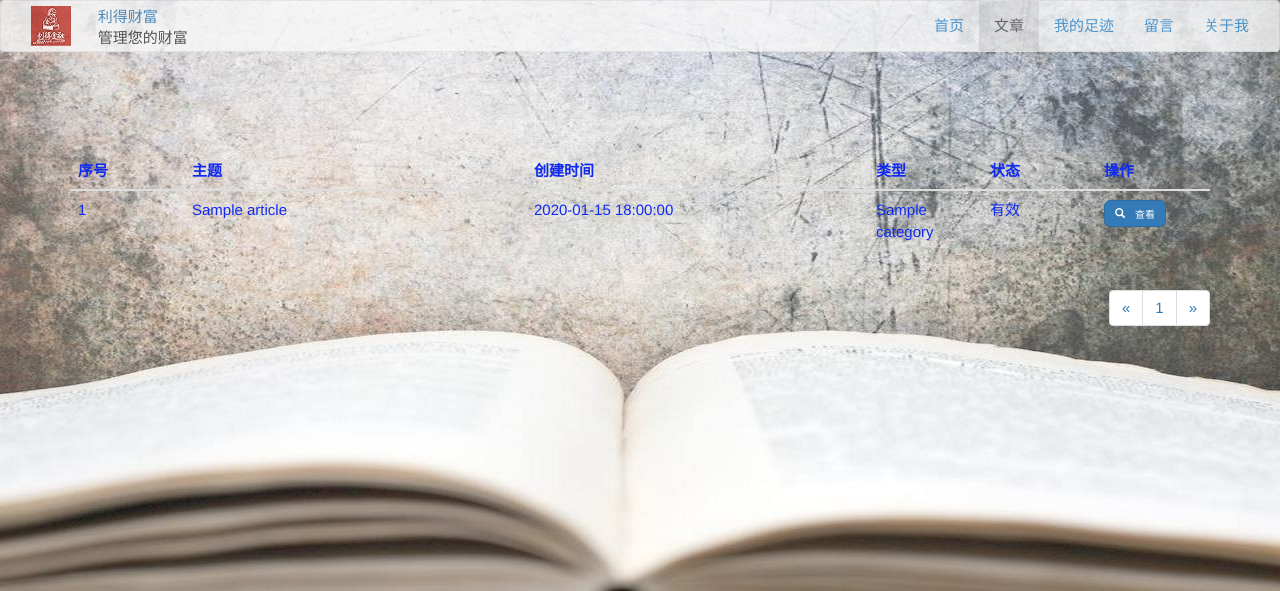
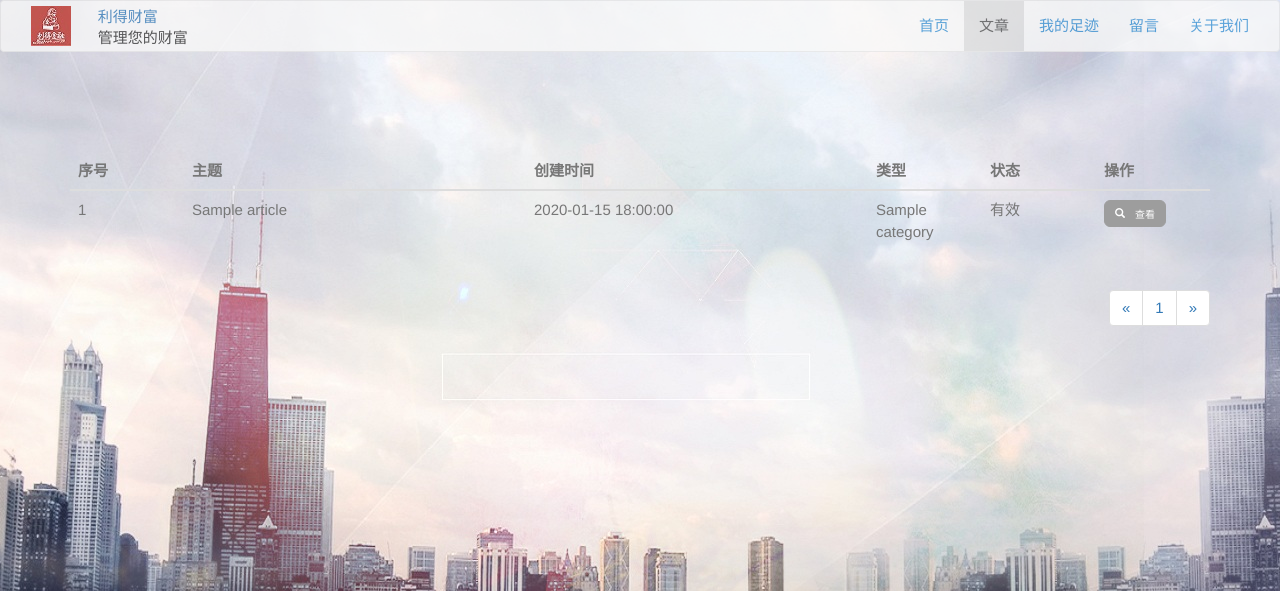
Before and after one commit to DealerSo/Django, a Django app: page /article/listArticles in a window 1280 px wide. Shown: the top 591 px of the page. Run offline with Django 4.2, Linux system fonts and the light colour scheme; tables that the repository leaves empty hold one stand-in row (values such as "Sample post"); some libraries are stand-ins or nearby versions.

Commit message:
my website django project

```diff
--- /dev/null
+++ b/mywebsite/comments/urls.py
@@ -0,0 +1,6 @@
+from django.conf.urls import url
+import comments.views
+
+urlpatterns = [
+    url('^addComments', comments.views.addComments)
+]
--- a/mywebsite/mywebsite/urls.py
+++ b/mywebsite/mywebsite/urls.py
@@ -20,5 +20,6 @@
 urlpatterns = [
     path('admin/', admin.site.urls),
     url('^', include('homepage.urls')),
-    url('^article/', include('article.urls'))
+    url('^article/', include('article.urls')),
+    url('^comments/', include('comments.urls'))
 ]
--- a/mywebsite/static/css/article.css
+++ b/mywebsite/static/css/article.css
@@ -1,6 +1,6 @@
 .article_content {
     padding-top: 100px;
-    color: #102bf0;
+    color: #777;
 }
 
 .btn {
@@ -20,6 +20,15 @@
 
 .modal-title {
     font-size: 16px;
-    font-family: Georgia;
+    font-family: Verdana, Arial, Helvetica, sans-serif;
     font-weight: bold;
 }
+
+.btn-primary {
+    background-color: #9d9d9d;
+    border-color: #9d9d9d;
+}
+
+.form-control {
+    font-family: Verdana, Arial, Helvetica, sans-serif;
+}
--- a/mywebsite/static/css/index.css
+++ b/mywebsite/static/css/index.css
@@ -0,0 +1,3 @@
+.h1 {
+    color: #cccdd4;
+}
--- a/mywebsite/templates/article/articleList.html
+++ b/mywebsite/templates/article/articleList.html
@@ -5,7 +5,7 @@
 {% block title %} 文章列表 {% endblock %}
 
 {% block body%}
-    <body style="background: url('{% static 'img/articles_bg.jpg' %}') no-repeat fixed top">
+    <body style="background: url('{% static 'img/article_bg.jpg' %}') no-repeat fixed top">
 {% endblock %}
 
 {% block content %}
--- a/mywebsite/templates/common/main.html
+++ b/mywebsite/templates/common/main.html
@@ -35,8 +35,8 @@
                         <li><a href="/index">首页</a></li>
                         <li><a href="/article/listArticles?pageIndex=1">文章</a></li>
                         <li><a href="#">我的足迹</a></li>
-                        <li><a href="#">留言</a></li>
-                        <li><a href="#">关于我</a></li>
+                        <li><a href="/comments/addComments">留言</a></li>
+                        <li><a href="#">关于我们</a></li>
                     </ul>
                 </div>
             </div>
--- a/mywebsite/templates/homepage/index.html
+++ b/mywebsite/templates/homepage/index.html
@@ -25,7 +25,7 @@
         <div class="row">
             <div class="col-md-8 col-md-offset-2">
                 <h3 class="text-center">利得财富</h3>
-                <h1 class="text-center"><a href="http://www.leadbank.com.cn/">利得金融服务集团</a></h1>
+                <h1 class="text-center"><a href="http://www.leadbank.com.cn/" class="h1">利得金融服务集团</a></h1>
                 <p class="text-center" style="text-align: left;font-weight: bold">
                     <!--
                         过滤器
```
Also changed, not shown: mywebsite/comments/views.py (+8 -0 lines), mywebsite/templates/comments/addComments.html (added, +39 -0 lines), mywebsite/static/img/about_us.jpg (added), mywebsite/static/img/article_bg.jpg (added), mywebsite/static/img/articles_bg.jpg (deleted), mywebsite/static/img/comment_bg.jpg (added), mywebsite/static/img/timg.jpg (added).
